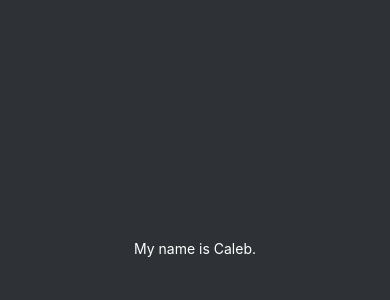
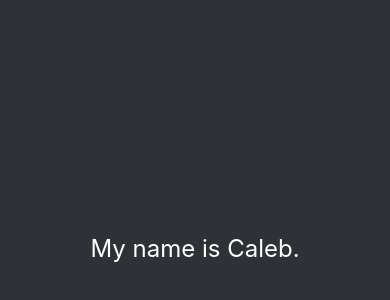
Before and after one commit to whois-Caleb/-rn-assignment2-ID-11263702, a React Native app in the folder Assignment2/: screen / in a window 390 px wide. Shown: the part 174-474 px from the top of the page. Built offline with nearby package versions, Linux system fonts and the light colour scheme.

Commit message:
Changed font size to 24

```diff
--- a/Assignment2/App.js
+++ b/Assignment2/App.js
@@ -19,5 +19,6 @@ const styles = StyleSheet.create({
   },
   text: {
     color: 'white',
+    fontSize: 24,
   },
 });
```
